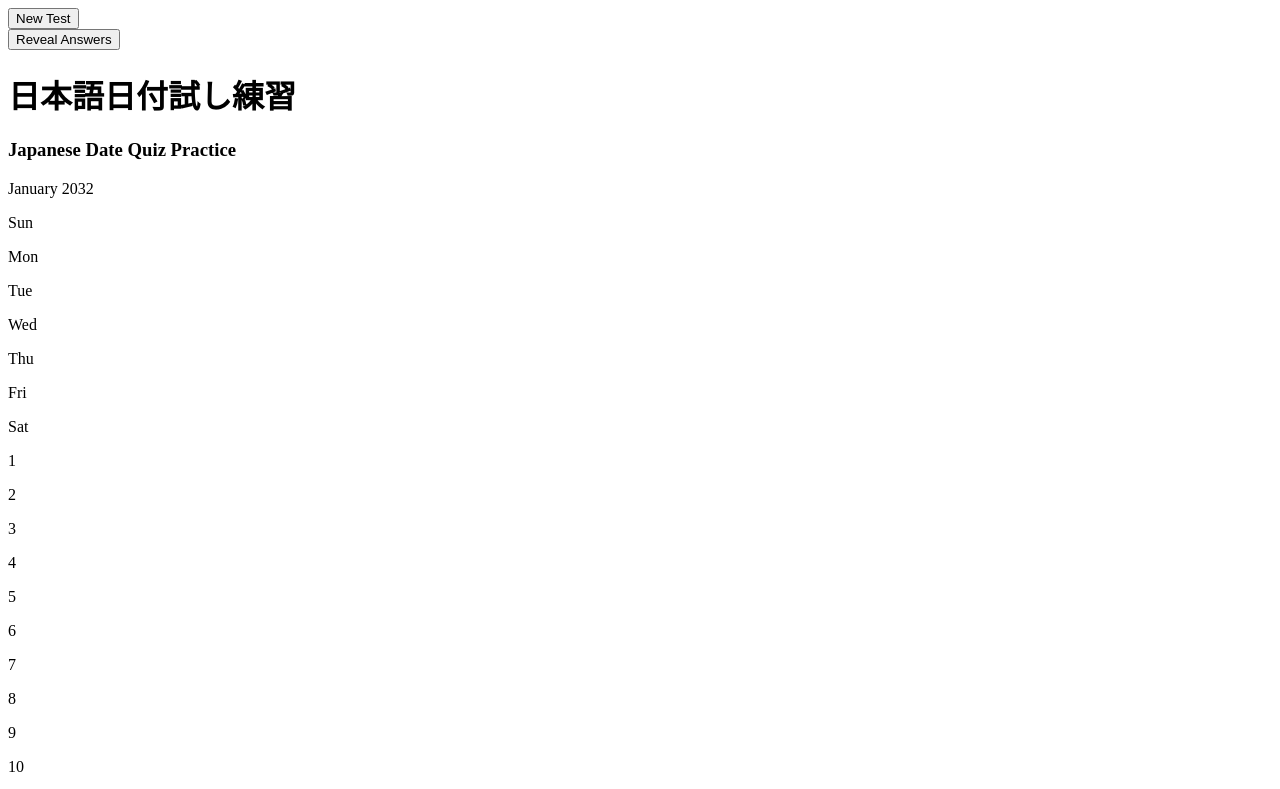
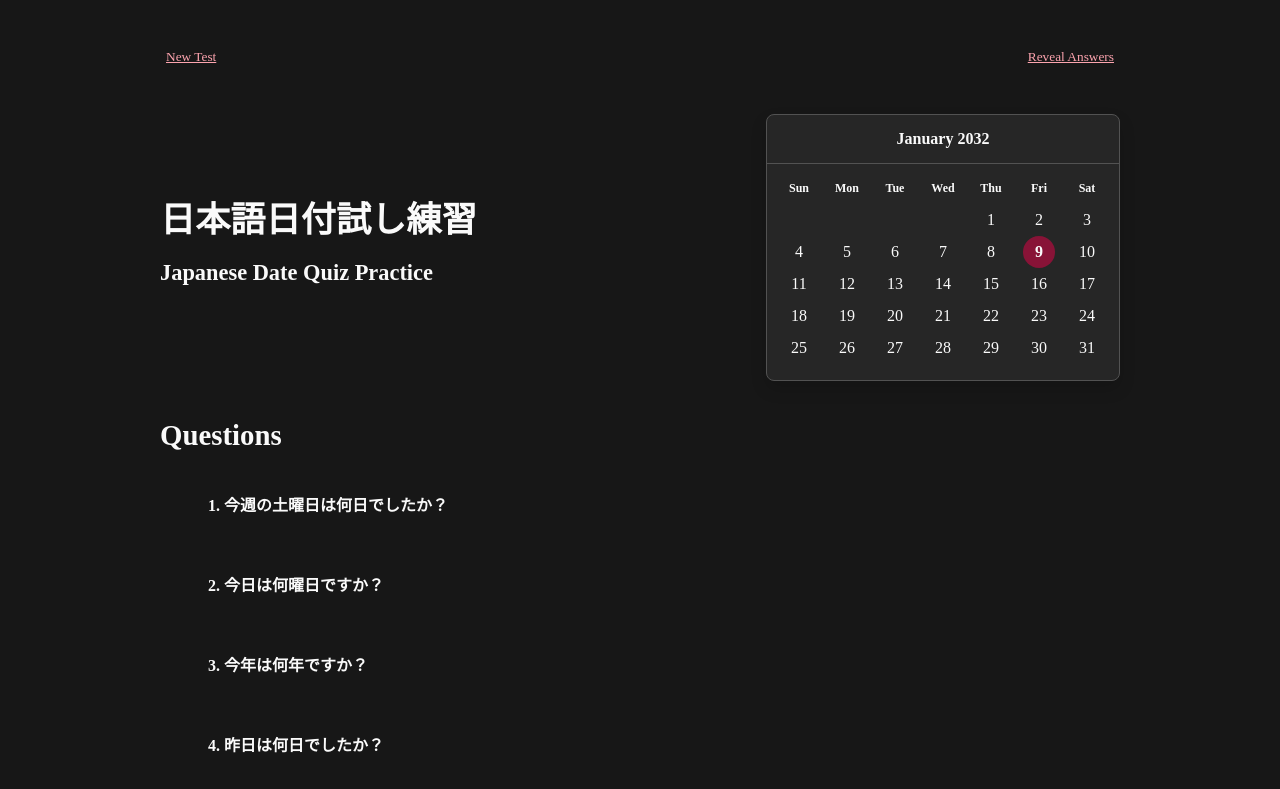
Before and after one commit to JoshuaBrest/japanese-dates-quiz-practice, a plain HTML site: page src/index.html in a window 1280 px wide. Shown: the top 789 px of the page. Drawn offline with Linux system fonts and the light colour scheme; the site is published under a folder, as on GitHub Pages, so addresses that start at the root find nothing.

Commit message:
Change link in readme to be correct

```diff
--- a/src/index.html
+++ b/src/index.html
@@ -10,8 +10,8 @@
             href="https://fonts.googleapis.com/css2?family=Noto+Serif+JP:wght@200;300;400;500;600;700;900&display=swap"
             rel="stylesheet"
         />
-        <link rel="stylesheet" href="/style.css" />
-        <link rel="stylesheet" href="/reset.css" />
+        <link rel="stylesheet" href="style.css" />
+        <link rel="stylesheet" href="reset.css" />
         <script src="script.js"></script>
     </head>
 
```
Also changed, not shown: 1 other file.
